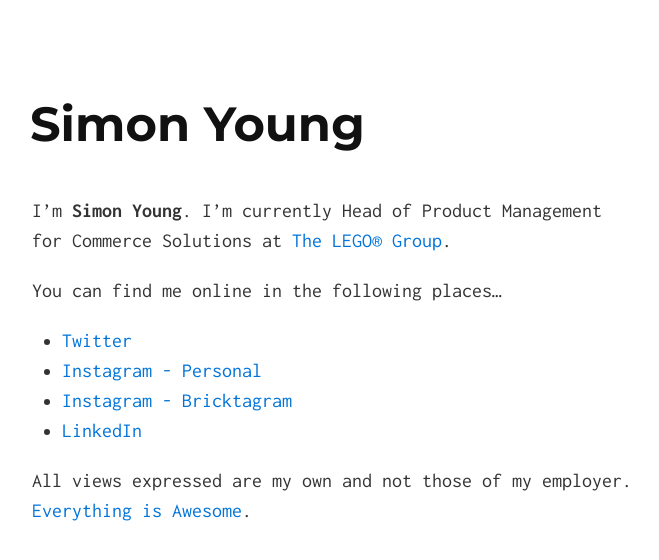
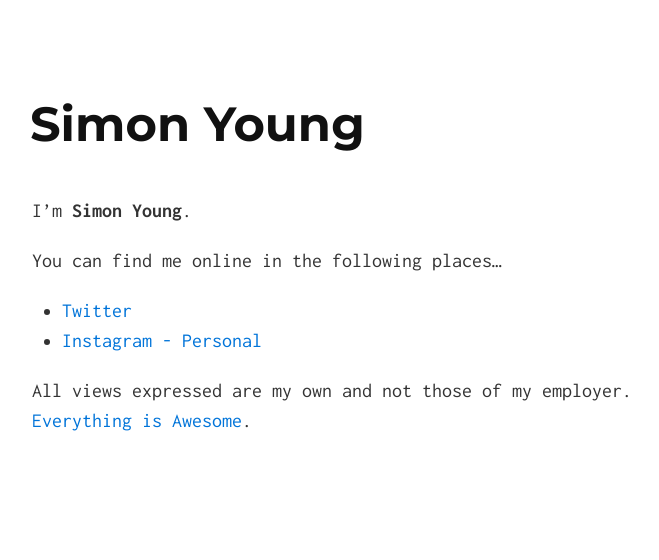
Before and after one commit to simonyoung/simonyoung.github.io, a Jekyll site: the page built from index.md, in a window 1280 px wide. Shown: the top 560 px of the page, without its empty margins (308-967 px from the left). Built offline with Jekyll 4.4.1, drawn with Linux system fonts in a browser that asks for light colours.

Commit message:
Cut back content

```diff
--- a/index.md
+++ b/index.md
@@ -2,13 +2,11 @@
 layout: default
 ---
 
-I'm **Simon Young**. I'm currently Head of Product Management for Commerce Solutions at [The LEGO&reg; Group](https://www.lego.com).
+I'm **Simon Young**.
 
 You can find me online in the following places...
 
 * [Twitter](https://twitter.com/simon180)
 * [Instagram - Personal](https://instagram.com/simonyoung)
-* [Instagram - Bricktagram](https://instagram.com/bricktagram)
-* [LinkedIn](https://uk.linkedin.com/in/simonyounguk)
 
 All views expressed are my own and not those of my employer. [Everything is Awesome](https://www.youtube.com/watch?v=cCKONHUigVk).
```
